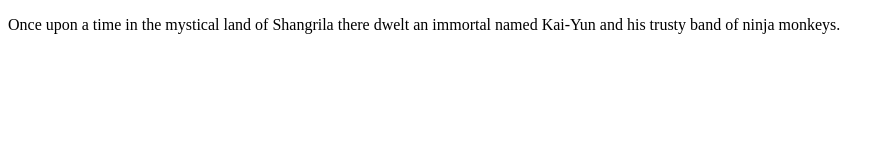
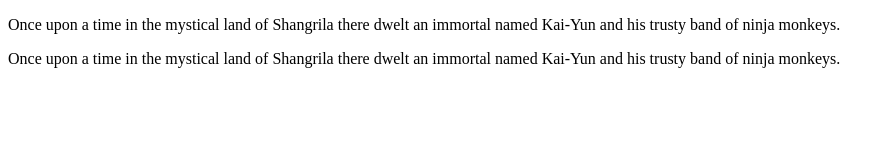
Before and after one commit to nunezrio/gc-midterm, a plain HTML site: page index.html in a window 1280 px wide. Shown: the whole page, without its empty margins (0-895 px from the left). Drawn offline with Linux system fonts and the light colour scheme.

Commit message:
second sentence added

```diff
--- a/index.html
+++ b/index.html
@@ -12,6 +12,11 @@
       Once upon a time in the mystical land of Shangrila there dwelt an immortal
       named Kai-Yun and his trusty band of ninja monkeys.
     </p>
+    <p>
+      Once upon a time in the mystical land of Shangrila there dwelt an immortal
+      named Kai-Yun and his trusty band of ninja monkeys.
+    </p>
+
     <script src="script.js"></script>
   </body>
 </html>
```
